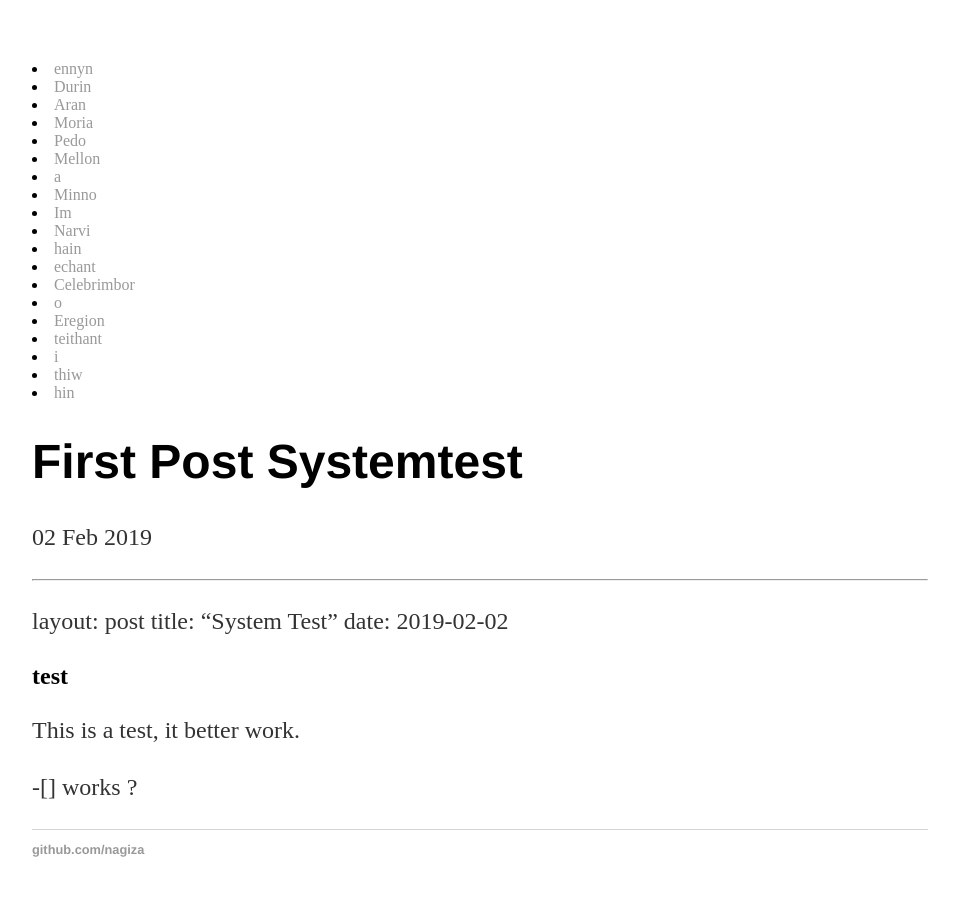
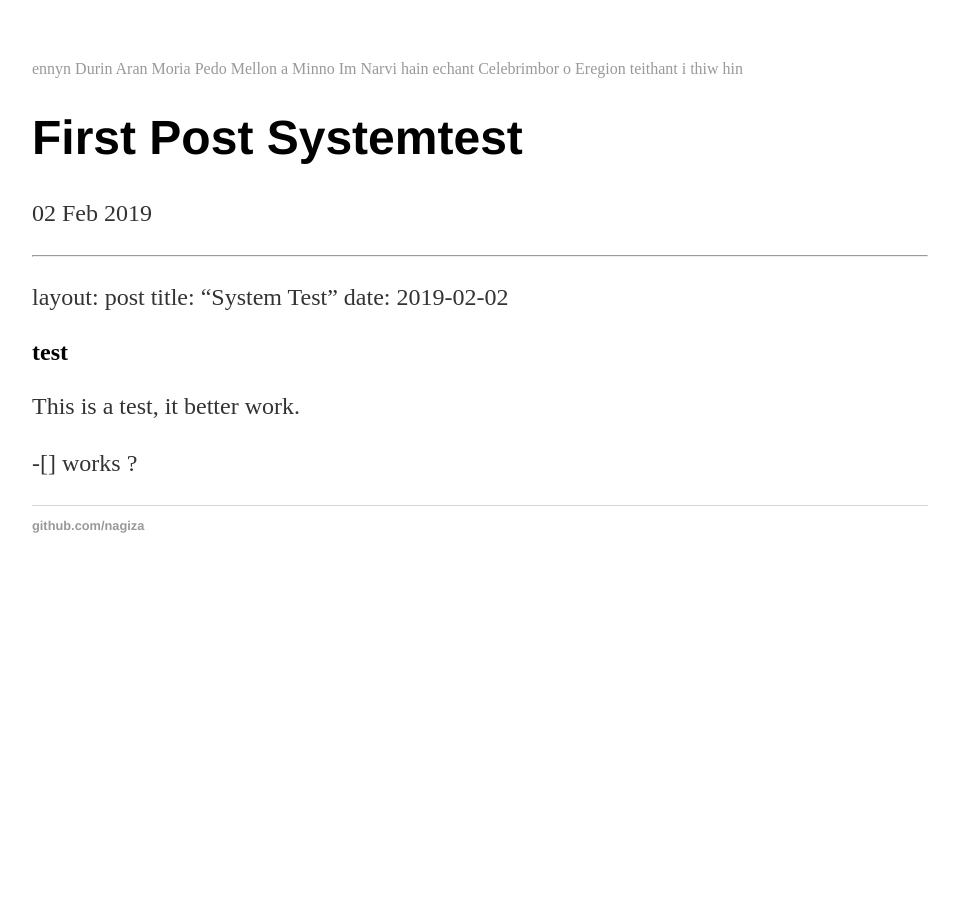
Before and after one commit to Nagiza/nagiza.github.io, a Jekyll site: the page built from _posts/2019-02-02-First-Post-SystemTest.md, in a window 1280 px wide. Shown: the whole page, without its empty margins (160-1119 px from the left). Built offline with Jekyll 4.4.1, drawn with Linux system fonts in a browser that asks for light colours; our own code applies the rules of GitHub Pages for plain Markdown files.

Commit message:
startsite change

```diff
--- a/_layouts/default.html
+++ b/_layouts/default.html
@@ -16,25 +16,25 @@
 			</nav>
 			<div class="container">
 
-				<li><a href"/ennyn">ennyn</a></li>
-				<li><a href"/Durin">Durin</a></li>
-				<li><a href"/Aran">Aran</a></li>
-				<li><a href"/Moria">Moria</a></li>
-				<li><a href"/Pedo">Pedo</a></li>
-				<li><a href"/Mellon">Mellon</a></li>
-				<li><a href"/a">a</a></li>
-				<li><a href"/Minno">Minno</a></li>
-				<li><a href"/Im">Im</a></li>
-				<li><a href"/Narvi">Narvi</a></li>
-				<li><a href"/hain">hain</a></li>
-				<li><a href"/echant">echant</a></li>
-				<li><a href"/Celebrimbor">Celebrimbor</a></li>
-				<li><a href"/o">o</a></li>
-				<li><a href"/Eregion">Eregion</a></li>
-				<li><a href"/teithant">teithant</a></li>
-				<li><a href"/i">i</a></li>
-				<li><a href"/thiw">thiw</a></li>
-				<li><a href"/hin">hin</a></li>
+				<a href"/ennyn">ennyn</a>
+				<a href"/Durin">Durin</a>
+				<a href"/Aran">Aran</a>
+				<a href"/Moria">Moria</a>
+				<a href"/Pedo">Pedo</a>
+				<a href"/Mellon">Mellon</a>
+				<a href"/a">a</a>
+				<a href"/Minno">Minno</a>
+				<a href"/Im">Im</a>
+				<a href"/Narvi">Narvi</a>
+				<a href"/hain">hain</a>
+				<a href"/echant">echant</a>
+				<a href"/Celebrimbor">Celebrimbor</a>
+				<a href"/o">o</a>
+				<a href"/Eregion">Eregion</a>
+				<a href"/teithant">teithant</a>
+				<a href"/i">i</a>
+				<a href"/thiw">thiw</a>
+				<a href"/hin">hin</a>
 
 			{{ content }}
 
```
